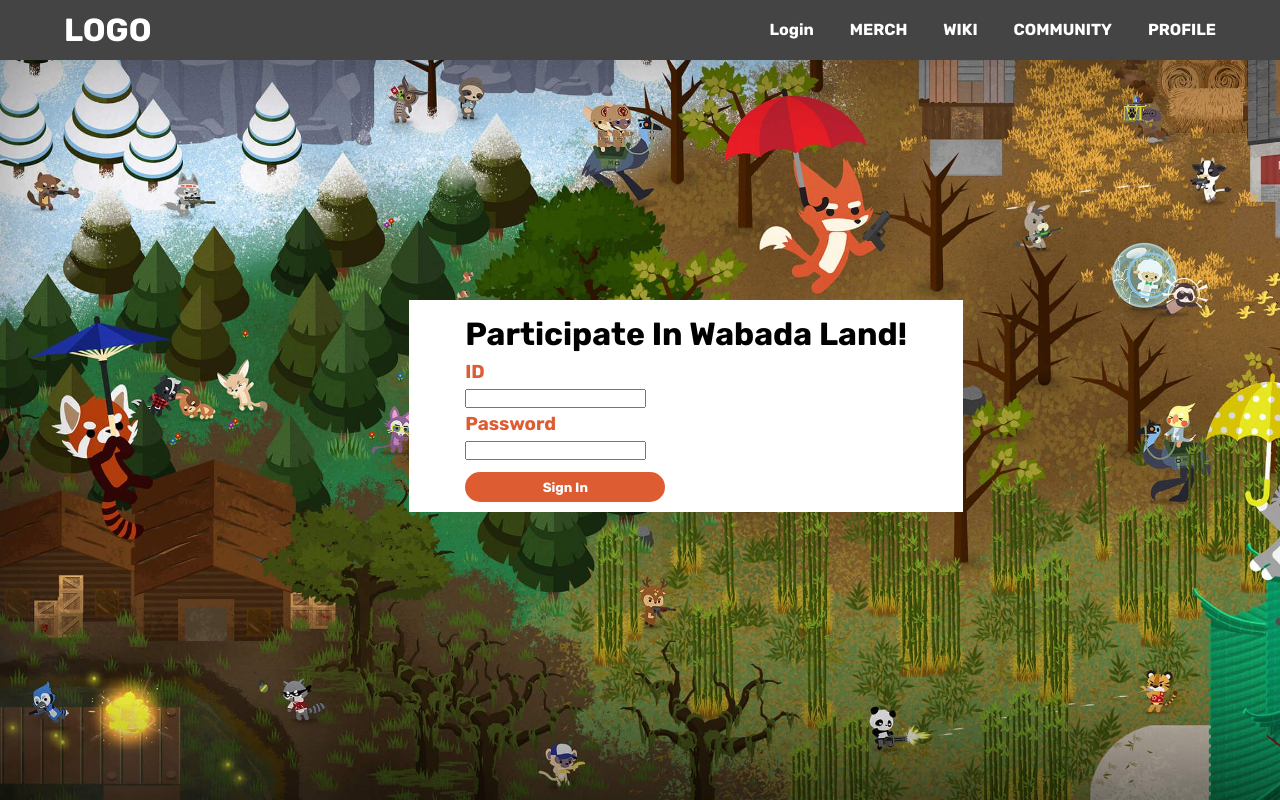
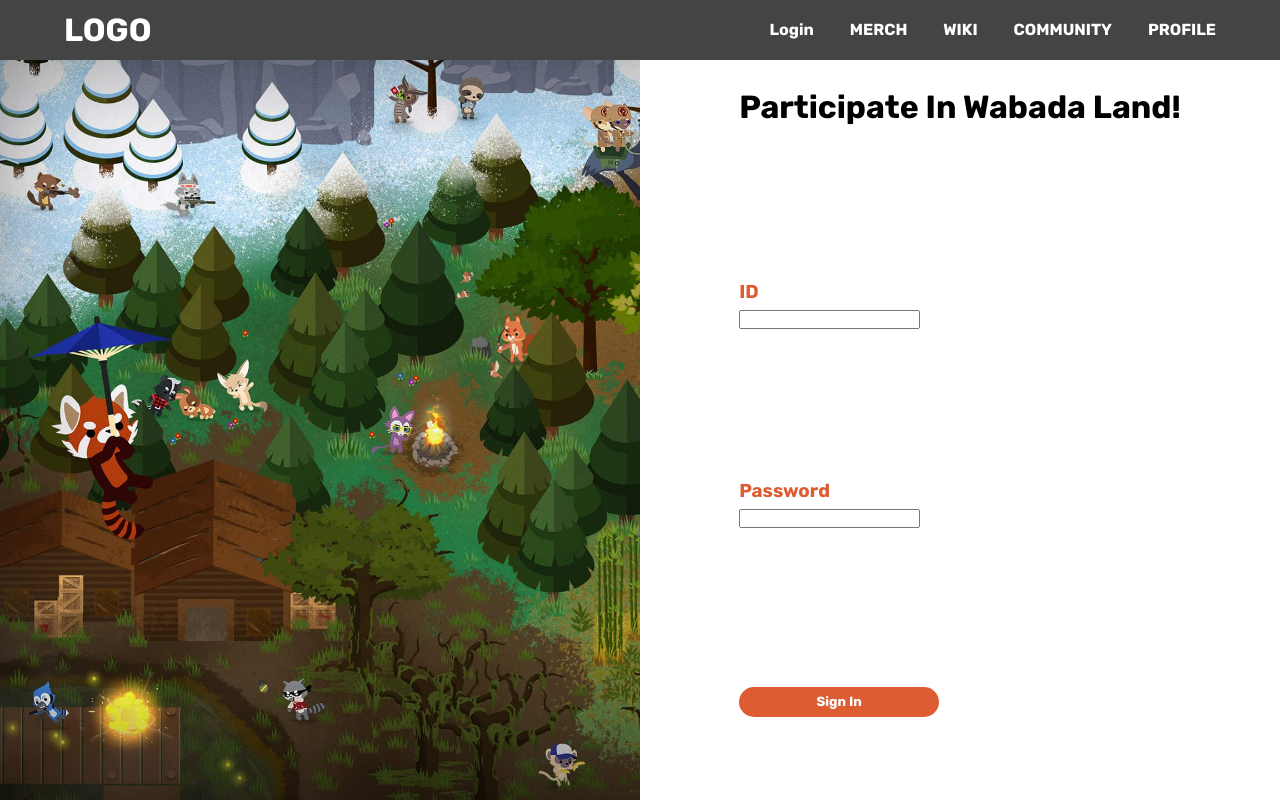
Before and after one commit to LoadWithWater/wabada, a React (Vite) app: page /login in a window 1280 px wide. Built offline with nearby package versions, Linux system fonts and the light colour scheme; a web font is replaced by a local one.

Commit message:
Login Page Correct

```diff
--- a/src/routes/login/index.module.css
+++ b/src/routes/login/index.module.css
@@ -6,17 +6,17 @@ body {
 
 .loginBackground {
     display: grid;
-    justify-content: center;
+    justify-content: right;
 }
 
 .loginContainer {
-    margin-top: 300px;
     display: grid;
     justify-content: center;
     align-items: center;
     background-color: #FFFFFF;
-    width: 120%;
-    padding: 10px 10px 10px 10px;
+    width: 50vw;
+    height: 100vh;
+    padding: 10px 0px 10px 0px;
 }
 
 .inputLogin .inputPassword {
```
